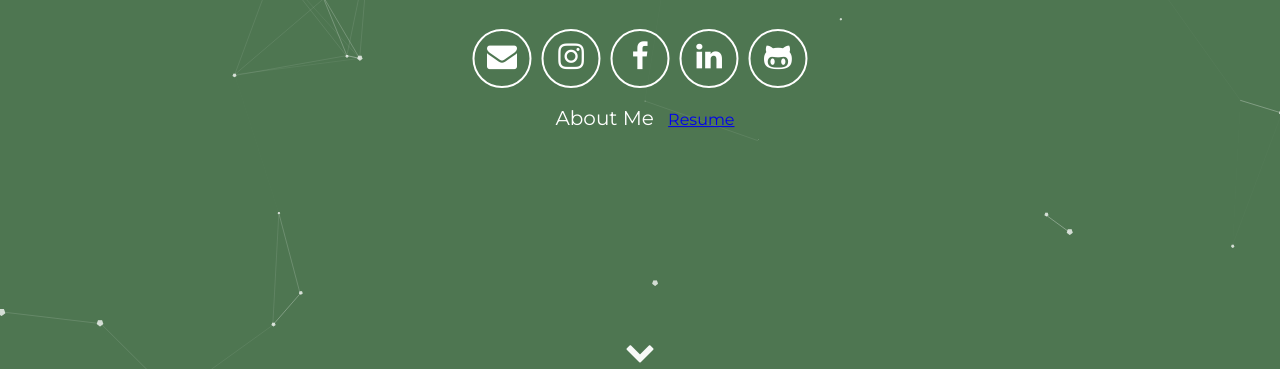
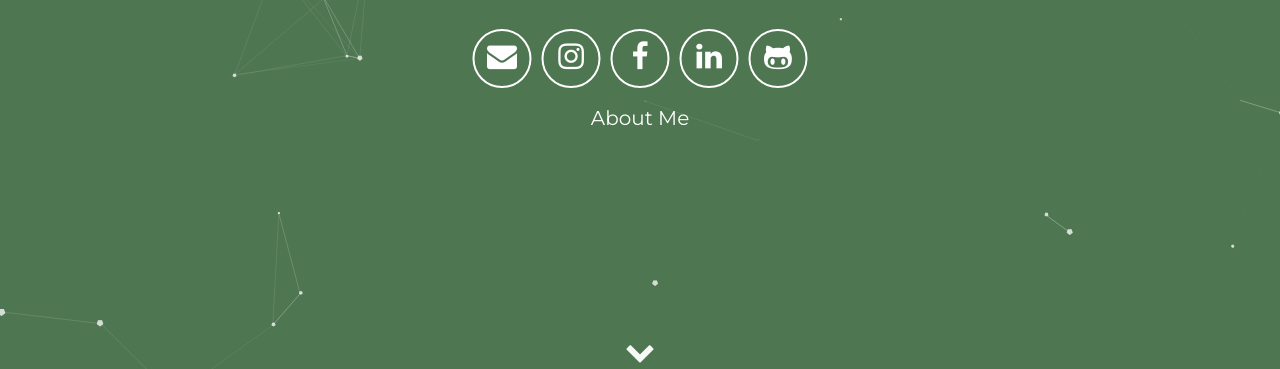
Before and after one commit to SeMinLim/SeMinLim.github.io, a Jekyll site: the page built from index.html, in a window 1280 px wide. Shown: the part 480-849 px from the top of the page. Built offline with Jekyll 4.4.1, drawn with Linux system fonts in a browser that asks for light colours; some web fonts are replaced.

Commit message:
Update header.html

```diff
--- a/_includes/header.html
+++ b/_includes/header.html
@@ -13,7 +13,7 @@
       </div>
       <div class="header-links">
         <a class="link" href="#about" data-scroll>About Me</a>
-        <a target="_blank" href="/assets/Se-Min_Lim_CV_2.pdf">Resume</a>
+
       </div>
   </div>
   <a class="down" href="#about" data-scroll><i class="icon fa fa-chevron-down" aria-hidden="true"></i></a>
```
